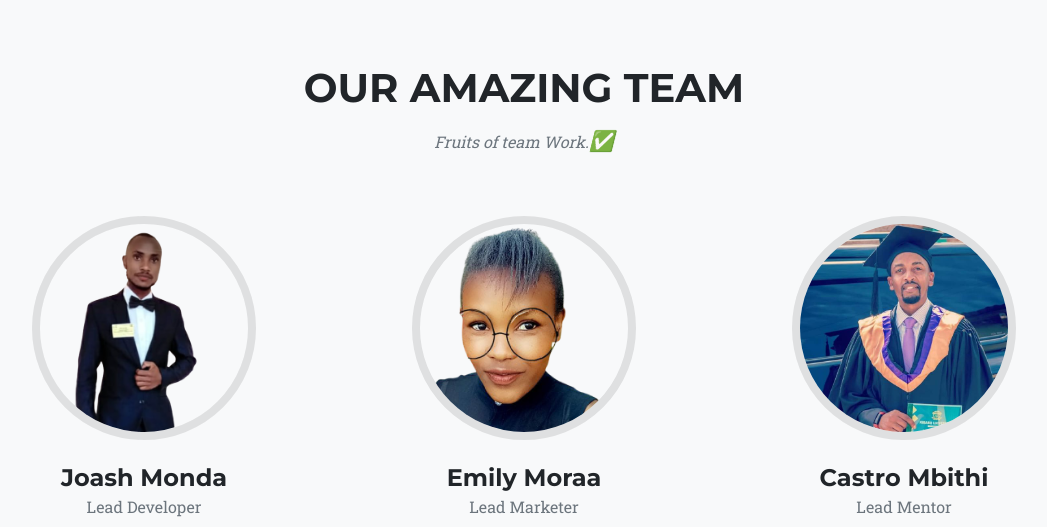
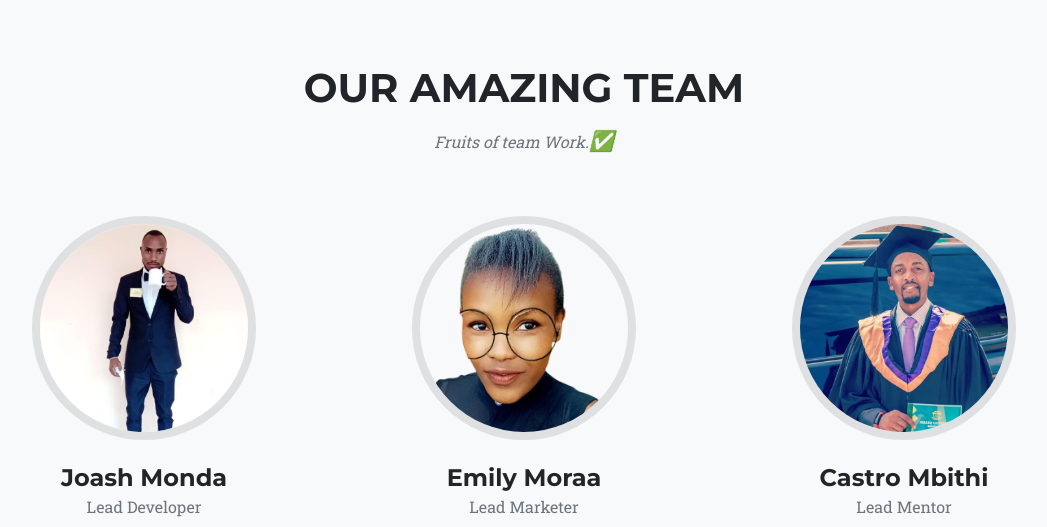
Before and after one commit to JoshMonda/portfolio, a plain HTML site: page index.html in a window 1280 px wide. Shown: the part 5122-5649 px from the top of the page, without its empty margins (116-1163 px from the left). Drawn offline with nearby package versions, Linux system fonts and the light colour scheme.

Commit message:
Initial Commit

```diff
--- a/index.html
+++ b/index.html
@@ -272,7 +272,7 @@
                 <div class="row">
                     <div class="col-lg-4">
                         <div class="team-member">
-                            <img class="mx-auto rounded-circle" src="assets/img/team/4.png" alt="..." />
+                            <img class="mx-auto rounded-circle" src="assets/img/team/7.jpg" alt="..." />
                             <h4>Joash Monda</h4>
                             <p class="text-muted">Lead Developer</p>
                             <a class="btn btn-dark btn-social mx-2" href="#!"><i class="fab fa-twitter"></i></a>
```
Also changed, not shown: assets/img/team/7.jpg (added).
